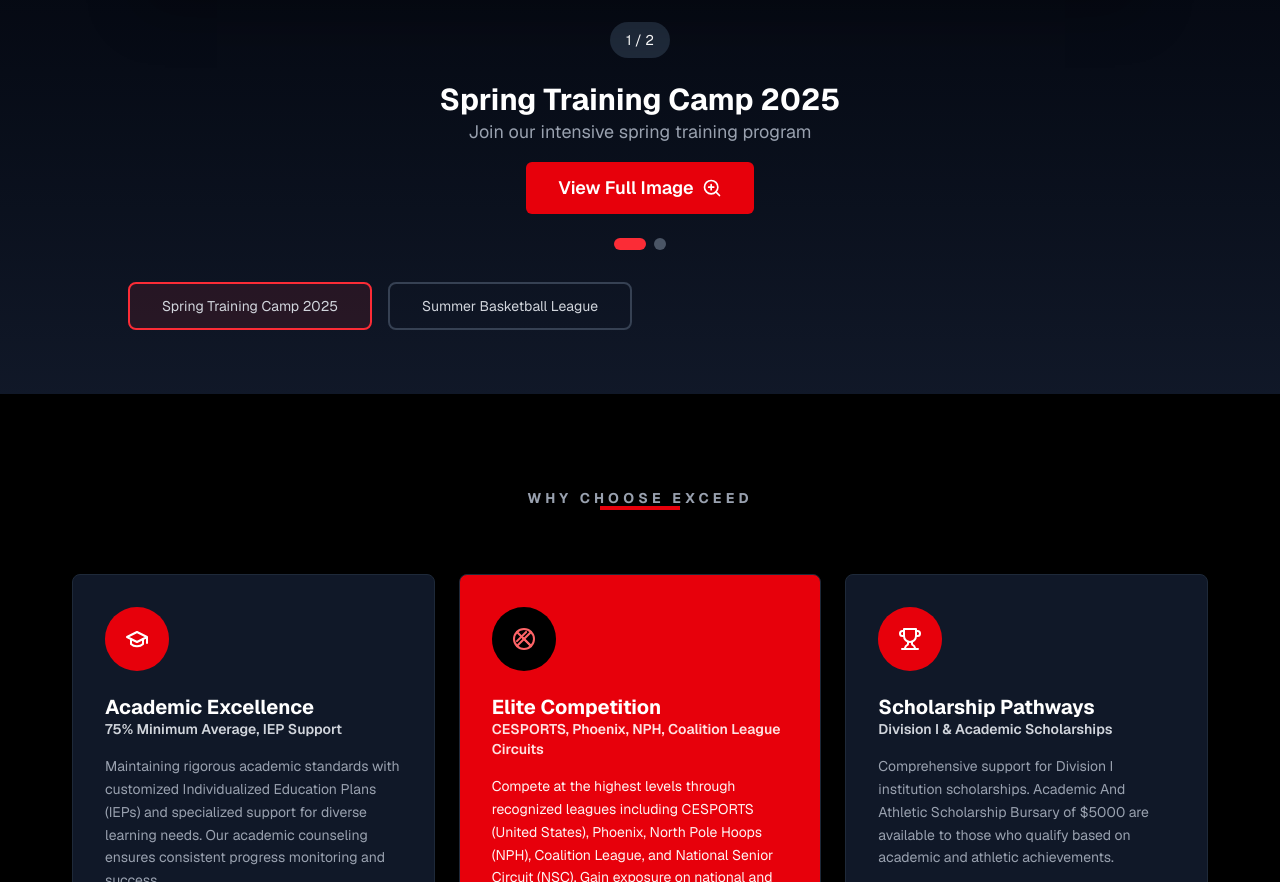
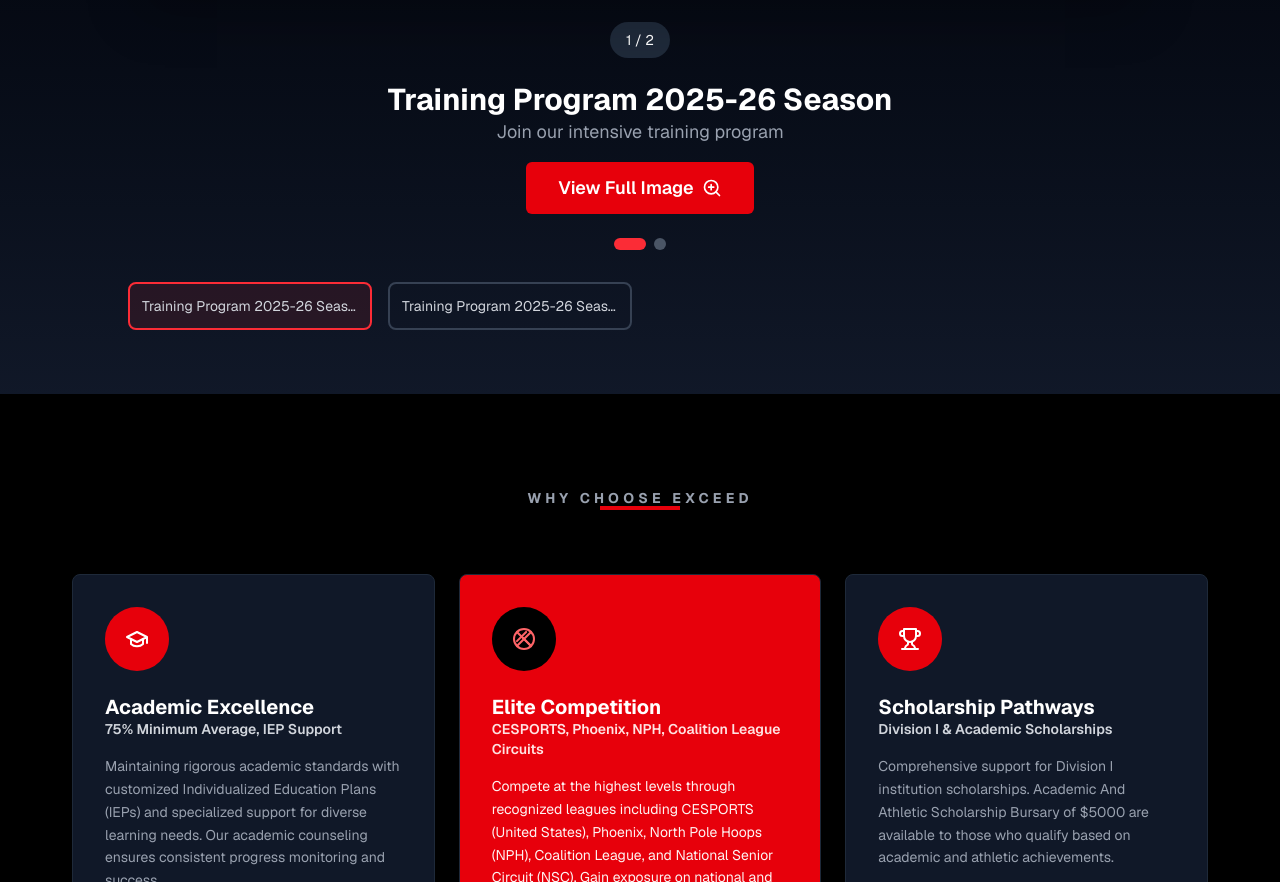
Before and after one commit to digitalmarketingcanada5/basketball_website, a Next.js app: page / in a window 1280 px wide. Shown: the part 1640-2522 px from the top of the page. Built offline with nearby package versions, Linux system fonts and the light colour scheme.

Commit message:
Update flier titles and descriptions for consistency in AnnouncementsSection

```diff
--- a/src/components/home/AnnouncementsSection.jsx
+++ b/src/components/home/AnnouncementsSection.jsx
@@ -12,17 +12,17 @@ const AnnouncementsSection = () => {
   const fliers = [
     {
       id: 1,
-      title: "Spring Training Camp 2025",
+      title: "Training Program 2025-26 Season",
       image: "/images/flier1.jpeg",
       link: "#",
-      description: "Join our intensive spring training program"
+      description: "Join our intensive training program"
     },
     {
       id: 2,
-      title: "Summer Basketball League",
+      title: "Training Program 2025-26 Season",
       image: "/images/flier2.jpeg",
       link: "#",
-      description: "Register for our competitive summer league"
+      description: "Join our intensive training program"
     }
   ];
 
@@ -115,12 +115,16 @@ const AnnouncementsSection = () => {
 
             {/* Title and Description - Below the image */}
             <div className="text-center space-y-4">
+              {fliers[currentIndex].title && (
                 <h3 className="text-3xl font-bold text-white">
                   {fliers[currentIndex].title}
                 </h3>
+              )}
+              {fliers[currentIndex].description && (
                 <p className="text-gray-400 text-lg max-w-2xl mx-auto">
                   {fliers[currentIndex].description}
                 </p>
+              )}
               <button
                 onClick={() => openLightbox(fliers[currentIndex])}
                 className="inline-flex items-center gap-2 bg-red-600 hover:bg-red-700 text-white px-8 py-3 rounded-md transition-colors text-lg font-semibold"
```
Lines whose indentation alone changed are shown as unchanged.
